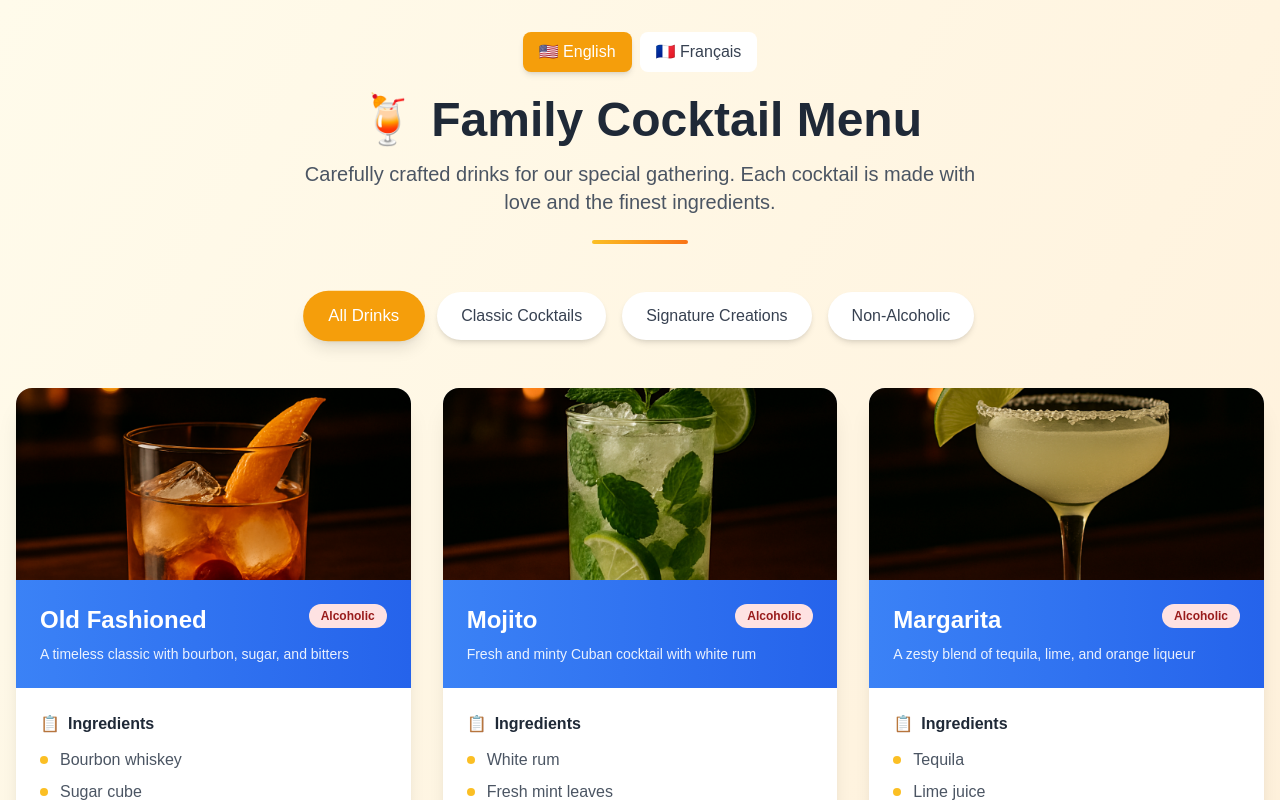
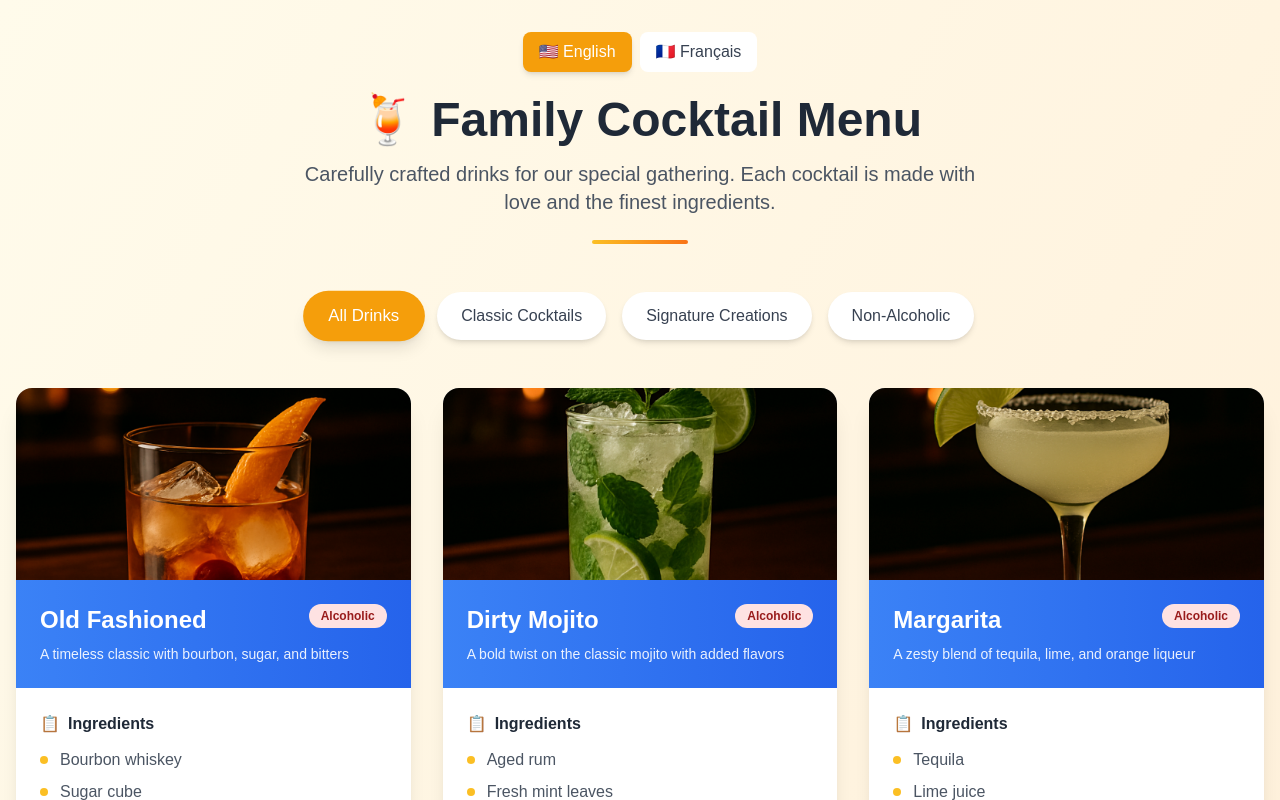
Before and after one commit to SkidbIadnir/stat_front, a Next.js app: page /cocktail-menu in a window 1280 px wide. Shown: the top 800 px of the page. Built offline with nearby package versions, Linux system fonts and the light colour scheme.

Commit message:
add: better mojito

```diff
--- a/src/app/cocktail-menu/page.tsx
+++ b/src/app/cocktail-menu/page.tsx
@@ -38,14 +38,14 @@ const mockCocktails: Cocktail[] = [
   },
   {
     id: 2,
-    name: "Mojito",
+    name: "Dirty Mojito",
     description: {
-      en: "Fresh and minty Cuban cocktail with white rum",
-      fr: "Cocktail cubain frais et mentholé au rhum blanc"
+      en: "A bold twist on the classic mojito with added flavors",
+      fr: "Une version audacieuse du mojito classique avec des saveurs ajoutées"
     },
     ingredients: {
-      en: ["White rum", "Fresh mint leaves", "Lime juice", "Sugar", "Soda water"],
-      fr: ["Rhum blanc", "Feuilles de menthe fraîche", "Jus de citron vert", "Sucre", "Eau gazeuse"]
+      en: ["Aged rum", "Fresh mint leaves", "Lime juice", "Brown sugar", "Soda water", "Lime wheel"],
+      fr: ["Rhum vieilli", "Feuilles de menthe fraîche", "Jus de citron vert", "Sucre brun", "Eau gazeuse", "Rondelle de citron vert"]
     },
     category: "classic",
     isAlcoholic: true,
```
